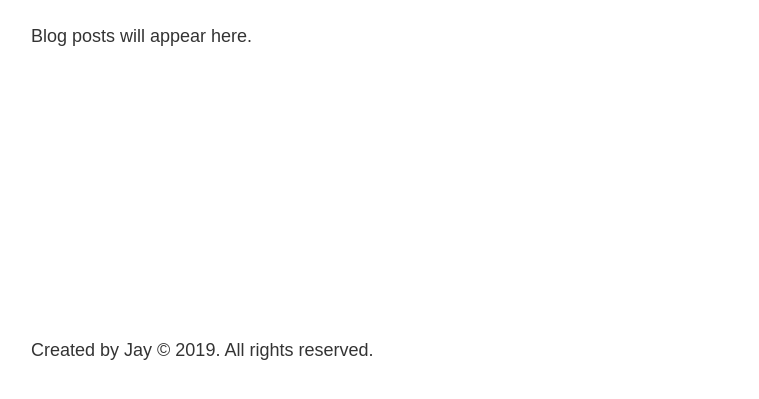
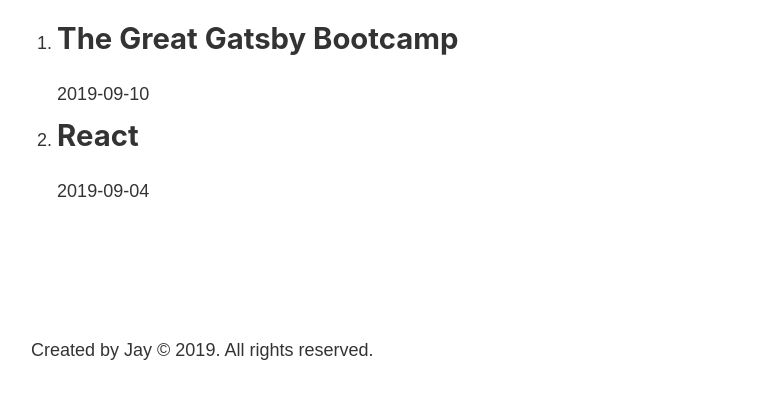
Before and after one commit to kusaljay/gatsby-bootcamp, a Gatsby site: page /blog in a window 1280 px wide. Shown: the part 393-792 px from the top of the page, without its empty margins (247-1006 px from the left). Built offline with nearby package versions, Linux system fonts and the light colour scheme; Gatsby itself is replaced by a stand-in of ours.

Commit message:
source file system, markdown plugins

```diff
--- a/gatsby-config.js
+++ b/gatsby-config.js
@@ -11,6 +11,7 @@
         name: 'src',
         path: `${__dirname}/src/`
       }
-    }
+    },
+    'gatsby-transformer-remark'
   ]
 }
--- a/package.json
+++ b/package.json
@@ -13,8 +13,9 @@
     "test": "echo \"Write tests! -> https://gatsby.dev/unit-testing\""
   },
   "dependencies": {
-    "gatsby": "^2.5.0",
+    "gatsby": "^2.15.14",
     "gatsby-plugin-sass": "^2.0.11",
+    "gatsby-transformer-remark": "^2.6.22",
     "node-sass": "^4.12.0",
     "react": "^16.8.6",
     "react-dom": "^16.8.6"
--- a/src/pages/blog.js
+++ b/src/pages/blog.js
@@ -1,11 +1,41 @@
 import React from 'react';
 import Layout from '../components/layout/layout';
+import { graphql, useStaticQuery } from 'gatsby';
 
 const BlogPage = () => {
+  const data = useStaticQuery(graphql`
+    query {
+      allMarkdownRemark {
+        edges {
+          node {
+            frontmatter {
+              title
+              date
+            }
+          }
+        }
+      }
+    }
+  `);
+
+  console.log(data);
+  //console.log(data.allMarkdownRemark.edges);
+
+  const postsList = data.allMarkdownRemark.edges.map(el => {
+    return (
+      <li>
+        <h2>{el.node.frontmatter.title}</h2>
+        <p>{el.node.frontmatter.date}</p>
+      </li>
+    );
+  });
+
   return (
     <Layout>
       <h1>Blog</h1>
-      <p>Blog posts will appear here.</p>
+      <ol>
+        {postsList}
+      </ol>
     </Layout>
   )
 }
```
